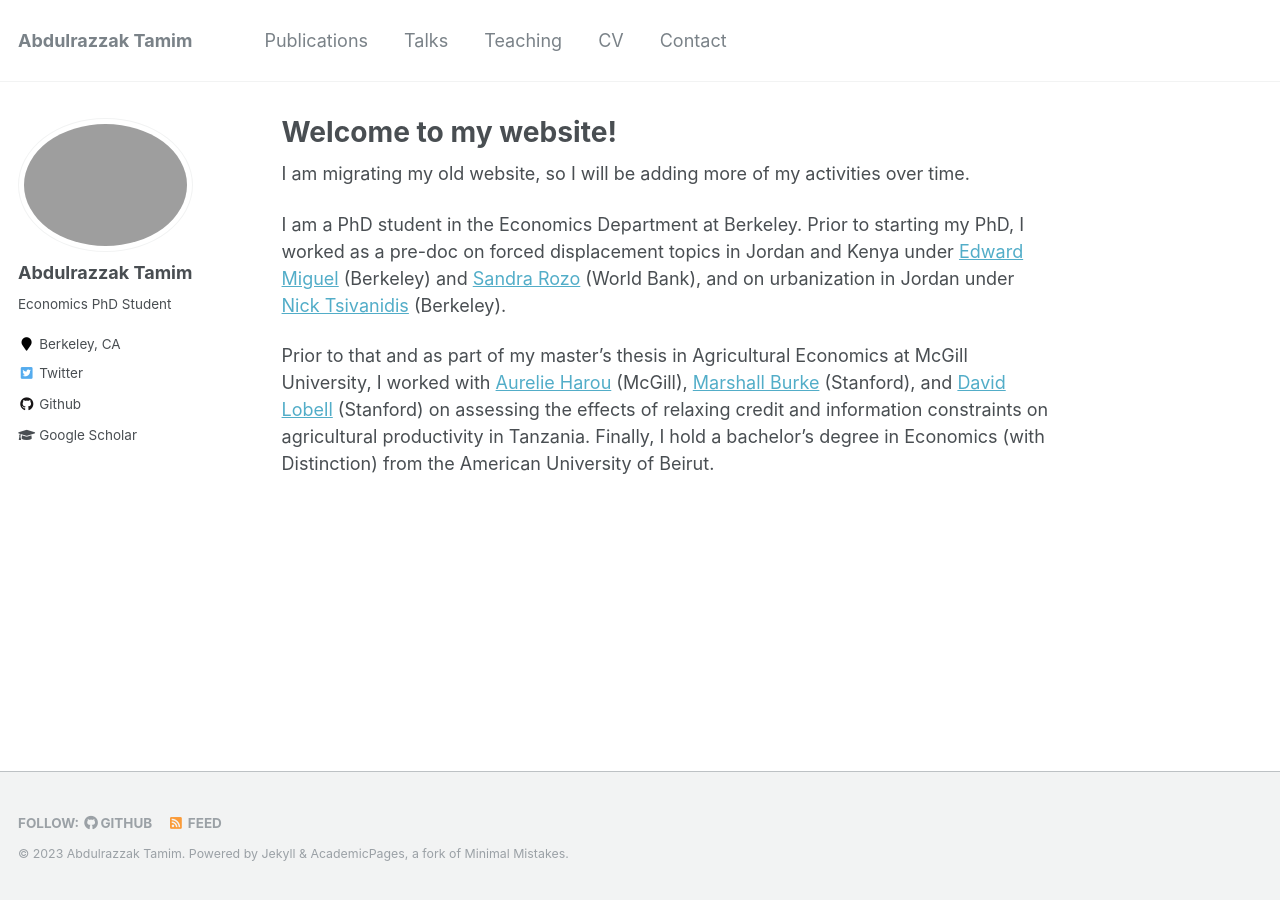
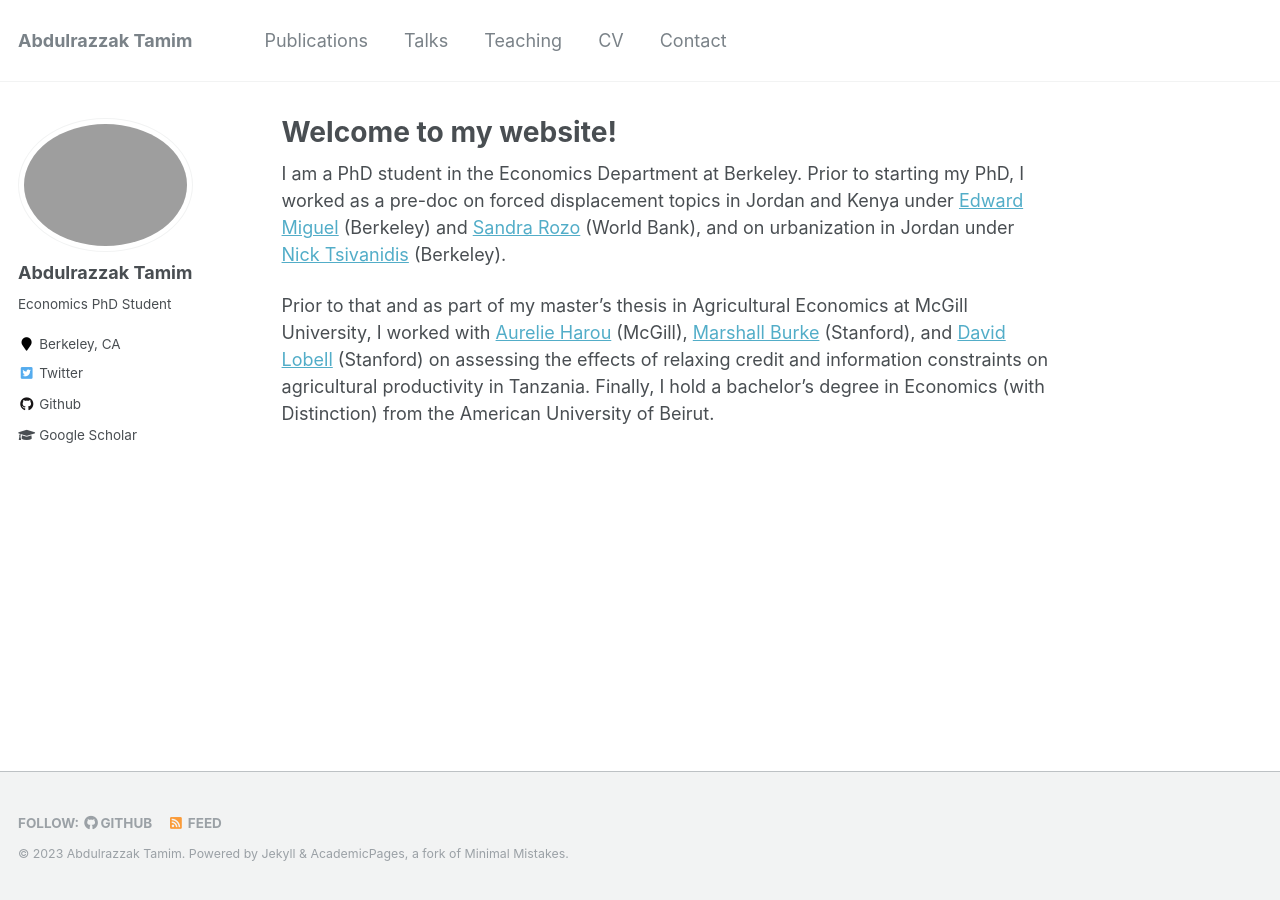
Before and after one commit to AbdulrazzakTamim/abdulrazzaktamim.github.io, a Jekyll site: the page built from _pages/about.md, in a window 1280 px wide. Built offline with Jekyll 4.4.1, drawn with Linux system fonts in a browser that asks for light colours; comment, search, counter and statistics services are not loaded.

Commit message:
Update about.md

```diff
--- a/_pages/about.md
+++ b/_pages/about.md
@@ -8,8 +8,6 @@ redirect_from:
   - /about.html
 ---
 
-I am migrating my old website, so I will be adding more of my activities over time.
-
 I am a PhD student in the Economics Department at Berkeley. Prior to starting my PhD, I worked as a pre-doc on forced displacement topics in Jordan and Kenya under [Edward Miguel](http://emiguel.econ.berkeley.edu/) (Berkeley) and [Sandra Rozo](https://www.sandrarozo.net/) (World Bank), and on urbanization in Jordan under [Nick Tsivanidis](https://www.nicktsivanidis.com/) (Berkeley).
 
 Prior to that and as part of my master’s thesis in Agricultural Economics at McGill University, I worked with [Aurelie Harou](https://aurelieharou.com/) (McGill), [Marshall Burke](https://web.stanford.edu/~mburke/) (Stanford), and [David Lobell](https://fse.fsi.stanford.edu/people/david_lobell) (Stanford) on assessing the effects of relaxing credit and information constraints on agricultural productivity in Tanzania. Finally, I hold a bachelor’s degree in Economics (with Distinction) from the American University of Beirut.
```
